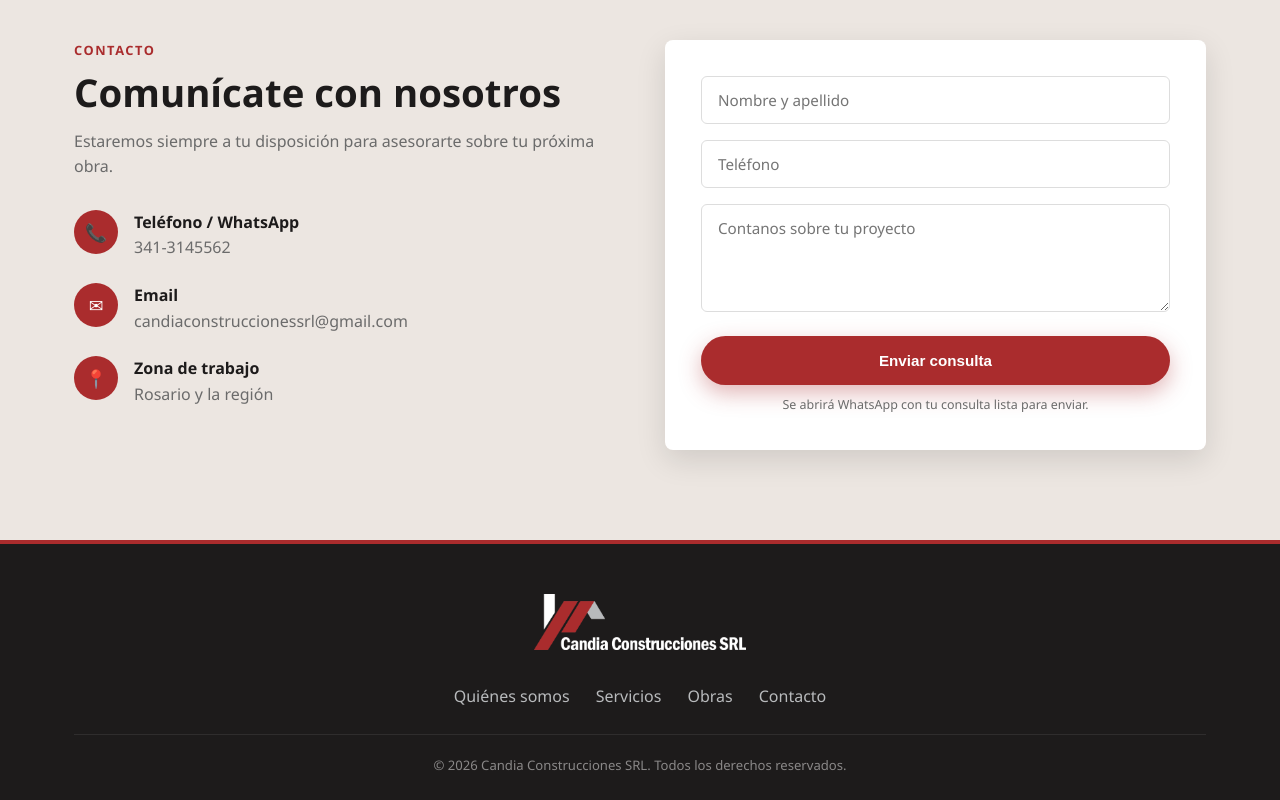
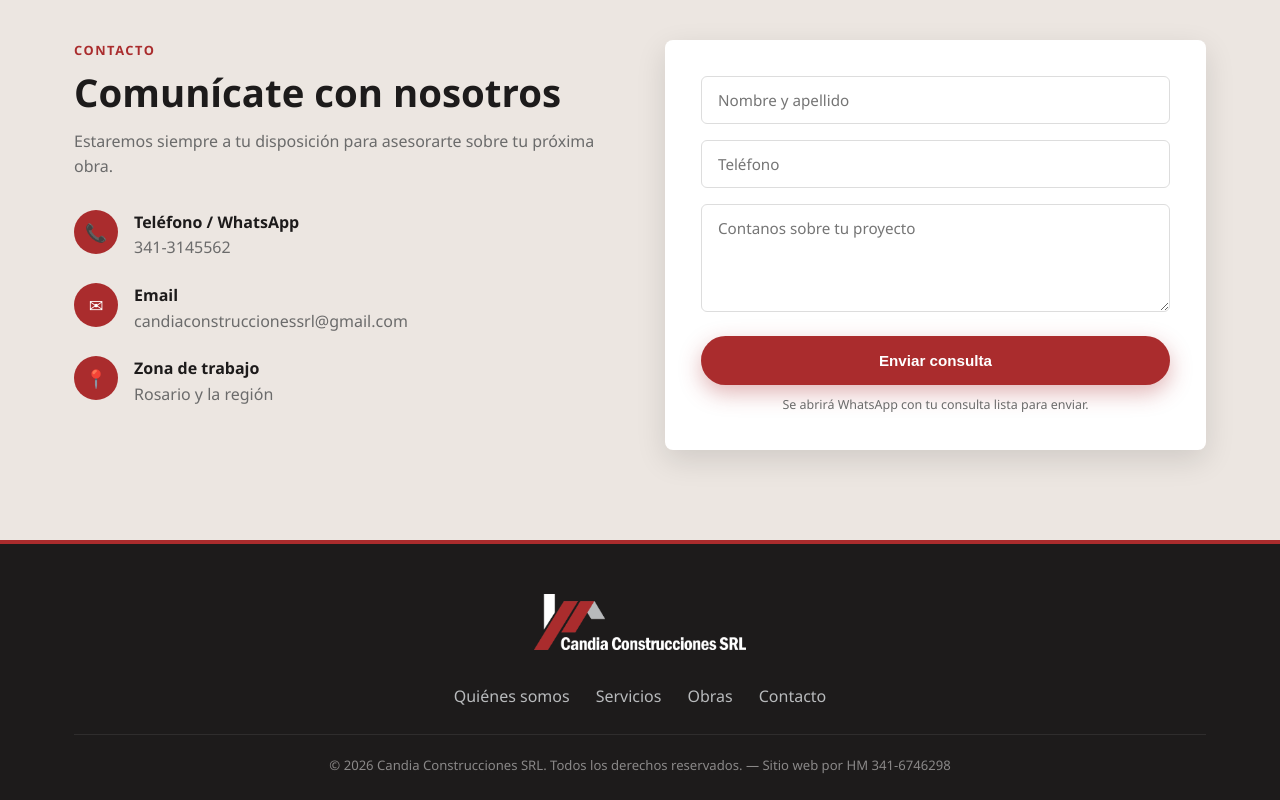
Before and after one commit to hmendoza711/candia-construcciones, a plain HTML site: page index.html in a window 1280 px wide. Shown: the part 4661-5461 px from the top of the page. Drawn offline with Linux system fonts and the light colour scheme.

Commit message:
Agregar credito de sitio web en el footer

```diff
--- a/index.html
+++ b/index.html
@@ -290,7 +290,7 @@
       <a href="#contacto">Contacto</a>
     </div>
     <div class="footer-bottom">
-      © 2026 Candia Construcciones SRL. Todos los derechos reservados.
+      © 2026 Candia Construcciones SRL. Todos los derechos reservados. — Sitio web por HM <a href="https://wa.me/5493416746298" target="_blank" rel="noopener">341-6746298</a>
     </div>
   </div>
 </footer>
```
